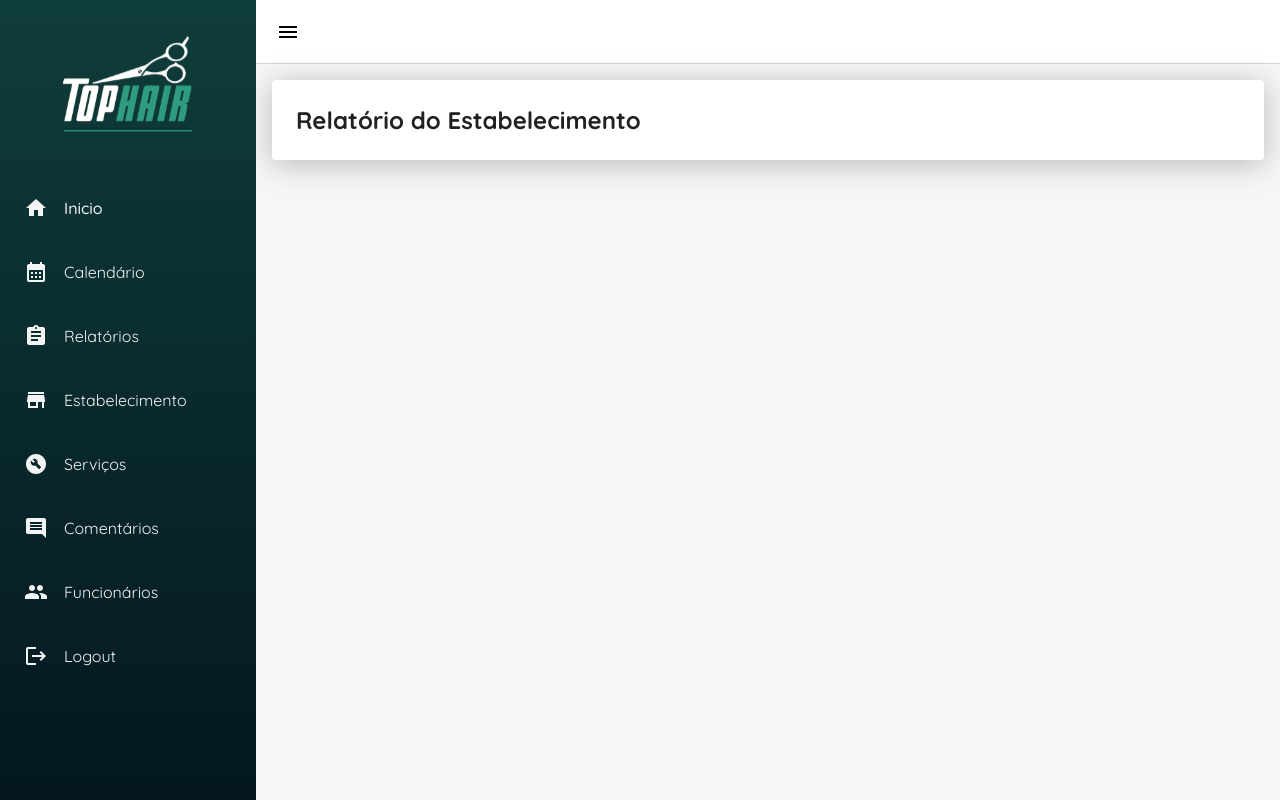
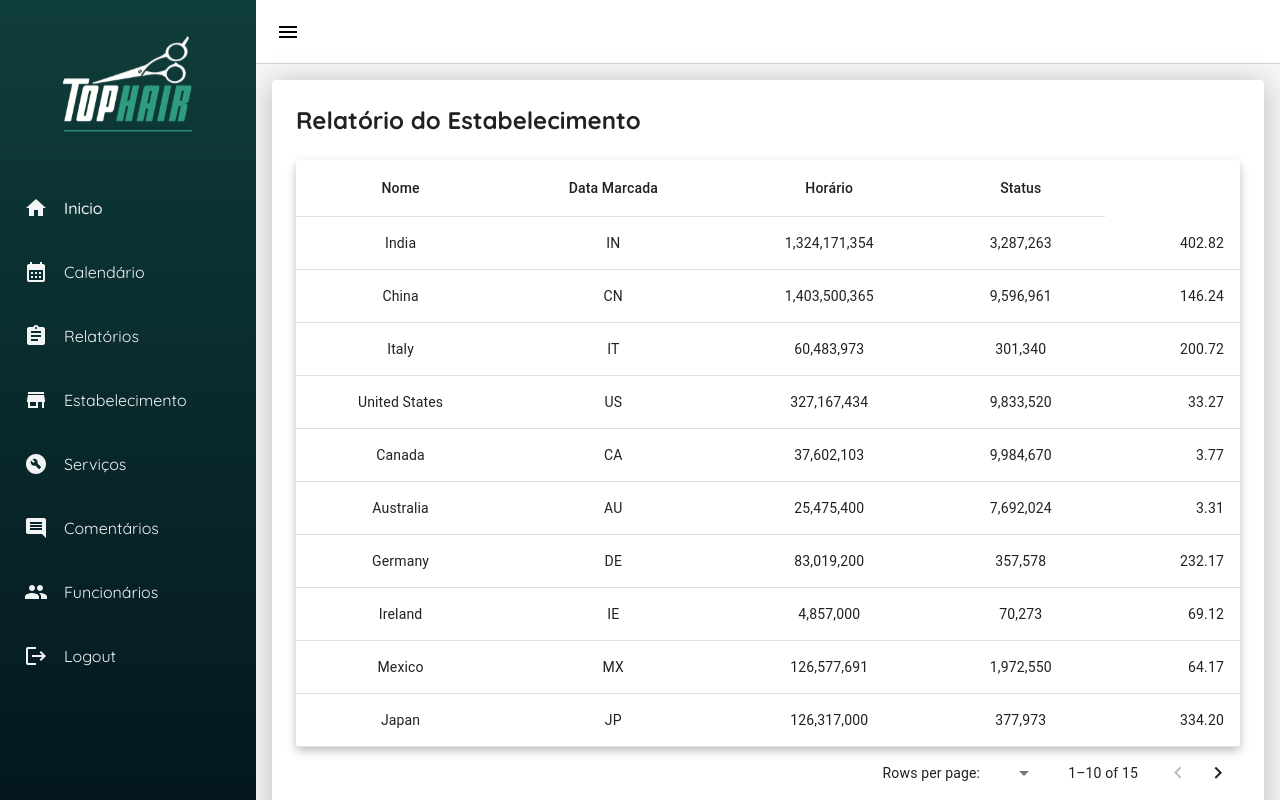
Before and after one commit to TOP-HAIR/FE_topHair, a React (Vite) app: page /establishment/reports in a window 1280 px wide. Built offline with nearby package versions, Linux system fonts and the light colour scheme.

Commit message:
adição de alguns componentes

```diff
--- a/src/pages/home-establishment/tabs/establishment-calendar/calendar-list/calendar-list.tsx
+++ b/src/pages/home-establishment/tabs/establishment-calendar/calendar-list/calendar-list.tsx
@@ -32,7 +32,6 @@ const rows = [
 export default function CalendarList() {
   return (
     <>
-      <div className="m-6">
       <TableContainer className="shadow-table" component={Paper}>
         <Table sx={{ minWidth: 650 }} aria-label="simple table">
           <TableHead>
@@ -62,7 +61,7 @@ export default function CalendarList() {
           </TableBody>
         </Table>
       </TableContainer>
-      </div>
+      S
     </>
   );
 }
--- a/src/pages/home-establishment/tabs/establishment-reports/establishment-reports.tsx
+++ b/src/pages/home-establishment/tabs/establishment-reports/establishment-reports.tsx
@@ -1,16 +1,12 @@
 import React from "react";
 import { Card } from "@mui/material";
+import { Outlet } from "react-router-dom";
 
 export default function HomeReports() {
   return (
     <>
       <div className="w-full">
-        <Card className="m-4">
-          <h2 className="m-6 text-2xl font-bold">
-            Relatório do Estabelecimento
-          </h2>
-          <div className="m-6"></div>
-        </Card>
+        <Outlet />
       </div>
     </>
   );
--- /dev/null
+++ b/src/pages/home-establishment/tabs/establishment-reports/reports-dashboard/report-dashboard.tsx
@@ -0,0 +1,9 @@
+import React from "react";
+
+export default function ReportDashboard() {
+  return (
+    <>
+      <p>Dashboard works</p>
+    </>
+  );
+}
--- /dev/null
+++ b/src/pages/home-establishment/tabs/establishment-reports/reports-list/report-list.tsx
@@ -0,0 +1,152 @@
+import React from "react";
+import { Card } from "@mui/material";
+import { Link } from "react-router-dom";
+import Table from "@mui/material/Table";
+import TableBody from "@mui/material/TableBody";
+import TableCell from "@mui/material/TableCell";
+import TableContainer from "@mui/material/TableContainer";
+import TableHead from "@mui/material/TableHead";
+import TableRow from "@mui/material/TableRow";
+import TablePagination from "@mui/material/TablePagination";
+import Paper from "@mui/material/Paper";
+
+interface Column {
+  id: "name" | "code" | "population" | "size" | "density";
+  label: string;
+  minWidth?: number;
+  align?: "center" | "right";
+  format?: (value: number) => string;
+}
+
+const columns: readonly Column[] = [
+  { id: "name", label: "Name", align: "center", minWidth: 170 },
+  { id: "code", label: "ISO\u00a0Code", align: "center", minWidth: 100 },
+  {
+    id: "population",
+    label: "Population",
+    minWidth: 170,
+    align: "center",
+    format: (value: number) => value.toLocaleString("en-US"),
+  },
+  {
+    id: "size",
+    label: "Size\u00a0(km\u00b2)",
+    minWidth: 170,
+    align: "center",
+    format: (value: number) => value.toLocaleString("en-US"),
+  },
+  {
+    id: "density",
+    label: "Density",
+    minWidth: 170,
+    align: "right",
+    format: (value: number) => value.toFixed(2),
+  },
+];
+
+interface Data {
+  name: string;
+  code: string;
+  population: number;
+  size: number;
+  density: number;
+}
+
+function createData(
+  name: string,
+  code: string,
+  population: number,
+  size: number
+): Data {
+  const density = population / size;
+  return { name, code, population, size, density };
+}
+
+const rows = [
+  createData("India", "IN", 1324171354, 3287263),
+  createData("China", "CN", 1403500365, 9596961),
+  createData("Italy", "IT", 60483973, 301340),
+  createData("United States", "US", 327167434, 9833520),
+  createData("Canada", "CA", 37602103, 9984670),
+  createData("Australia", "AU", 25475400, 7692024),
+  createData("Germany", "DE", 83019200, 357578),
+  createData("Ireland", "IE", 4857000, 70273),
+  createData("Mexico", "MX", 126577691, 1972550),
+  createData("Japan", "JP", 126317000, 377973),
+  createData("France", "FR", 67022000, 640679),
+  createData("United Kingdom", "GB", 67545757, 242495),
+  createData("Russia", "RU", 146793744, 17098246),
+  createData("Nigeria", "NG", 200962417, 923768),
+  createData("Brazil", "BR", 210147125, 8515767),
+];
+
+export default function ReportList() {
+  const [page, setPage] = React.useState(0);
+  const [rowsPerPage, setRowsPerPage] = React.useState(10);
+
+  const handleChangePage = (event: unknown, newPage: number) => {
+    setPage(newPage);
+  };
+
+  const handleChangeRowsPerPage = (
+    event: React.ChangeEvent<HTMLInputElement>
+  ) => {
+    setRowsPerPage(+event.target.value);
+    setPage(0);
+  };
+  return (
+    <>
+      <Card className="m-4">
+        <h2 className="m-6 text-2xl font-bold">Relatório do Estabelecimento</h2>
+        <div className="m-6">
+          <TableContainer className="shadow-table" component={Paper}>
+            <Table sx={{ minWidth: 650 }} aria-label="simple table">
+              <TableHead>
+                <TableRow className="font-bold">
+                  <TableCell align="center">Nome</TableCell>
+                  <TableCell align="center">Data Marcada</TableCell>
+                  <TableCell align="center">Horário</TableCell>
+                  <TableCell align="center">Status</TableCell>
+                </TableRow>
+              </TableHead>
+              <TableBody>
+                {rows
+                  .slice(page * rowsPerPage, page * rowsPerPage + rowsPerPage)
+                  .map((row) => {
+                    return (
+                      <TableRow
+                        hover
+                        role="checkbox"
+                        tabIndex={-1}
+                        key={row.code}
+                      >
+                        {columns.map((column) => {
+                          const value = row[column.id];
+                          return (
+                            <TableCell key={column.id} align={column.align}>
+                              {column.format && typeof value === "number"
+                                ? column.format(value)
+                                : value}
+                            </TableCell>
+                          );
+                        })}
+                      </TableRow>
+                    );
+                  })}
+              </TableBody>
+            </Table>
+          </TableContainer>
+          <TablePagination
+            rowsPerPageOptions={[7, 25, 50]}
+            component="div"
+            count={rows.length}
+            rowsPerPage={rowsPerPage}
+            page={page}
+            onPageChange={handleChangePage}
+            onRowsPerPageChange={handleChangeRowsPerPage}
+          />
+        </div>
+      </Card>
+    </>
+  );
+}
--- a/src/pages/home-establishment/tabs/establishment-service/establishment-service.tsx
+++ b/src/pages/home-establishment/tabs/establishment-service/establishment-service.tsx
@@ -1,16 +1,12 @@
 import React from "react";
 import { Card } from "@mui/material";
+import { Outlet } from "react-router-dom";
 
 export default function HomeService() {
   return (
     <>
       <div className="w-full">
-        <Card className="m-4">
-          <h2 className="m-6 text-2xl font-bold">
-            Serviços do Estabelecimento
-          </h2>
-          <div className="m-6"></div>
-        </Card>
+        <Outlet />
       </div>
     </>
   );
--- /dev/null
+++ b/src/pages/home-establishment/tabs/establishment-service/service-list/components/card-service.tsx
@@ -0,0 +1,5 @@
+import React from "react";
+
+export default function CardService() {
+  return <></>;
+}
--- /dev/null
+++ b/src/pages/home-establishment/tabs/establishment-service/service-list/service-list.tsx
@@ -0,0 +1,17 @@
+import React from "react";
+import { Card } from "@mui/material";
+
+export default function ServiceList() {
+  return (
+    <>
+      <div className="w-full">
+        <Card className="m-4">
+          <h2 className="m-6 text-2xl font-bold">
+            Serviços do Estabelecimento
+          </h2>
+          <div className="m-6"></div>
+        </Card>
+      </div>
+    </>
+  );
+}
--- a/src/routes/public-router/public-router.tsx
+++ b/src/routes/public-router/public-router.tsx
@@ -12,6 +12,9 @@ import HomeShop from "../../pages/home-establishment/tabs/establishment-shop/est
 import HomeService from "../../pages/home-establishment/tabs/establishment-service/establishment-service";
 import HomeComments from "../../pages/home-establishment/tabs/establishment-comments/establishment-comments";
 import HomeEmployees from "../../pages/home-establishment/tabs/establishment-employees/establishment-employees";
+import ReportList from "../../pages/home-establishment/tabs/establishment-reports/reports-list/report-list";
+import ReportDashboard from "../../pages/home-establishment/tabs/establishment-reports/reports-dashboard/report-dashboard";
+import ServiceList from "../../pages/home-establishment/tabs/establishment-service/service-list/service-list";
 
 export default function PublicRoutes() {
   return (
@@ -50,7 +53,24 @@ export default function PublicRoutes() {
                 <HomeReports />
               </PrivateRoutes>
             }
-          />
+          >
+            <Route
+              path="/establishment/reports"
+              element={
+                <PrivateRoutes>
+                  <ReportList />
+                </PrivateRoutes>
+              }
+            />
+            <Route
+              path="/establishment/reports/dashboard"
+              element={
+                <PrivateRoutes>
+                  <ReportDashboard />
+                </PrivateRoutes>
+              }
+            />
+          </Route>
           <Route
             path="/establishment/shop"
             element={
@@ -66,7 +86,16 @@ export default function PublicRoutes() {
                 <HomeService />
               </PrivateRoutes>
             }
-          />
+          >
+            <Route
+              path="/establishment/service"
+              element={
+                <PrivateRoutes>
+                  <ServiceList />
+                </PrivateRoutes>
+              }
+            />
+          </Route>
           <Route
             path="/establishment/comments"
             element={
```
Also changed, not shown: src/pages/home-establishment/tabs/establishment-reports/reports-list/components/component.tsx (deleted). Lines whose indentation alone changed are shown as unchanged.
